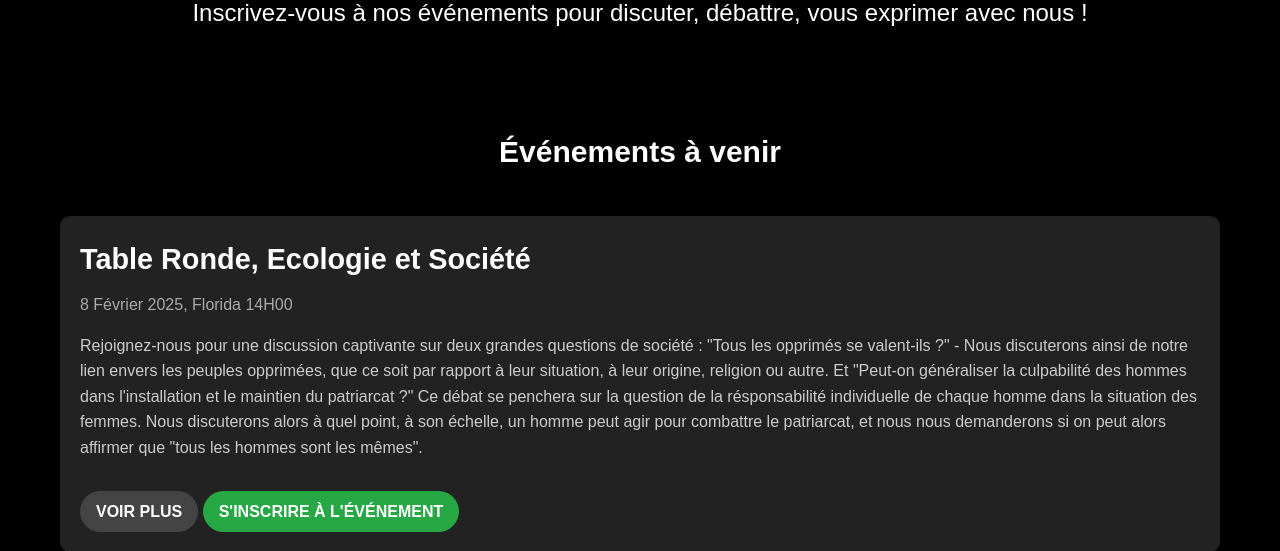
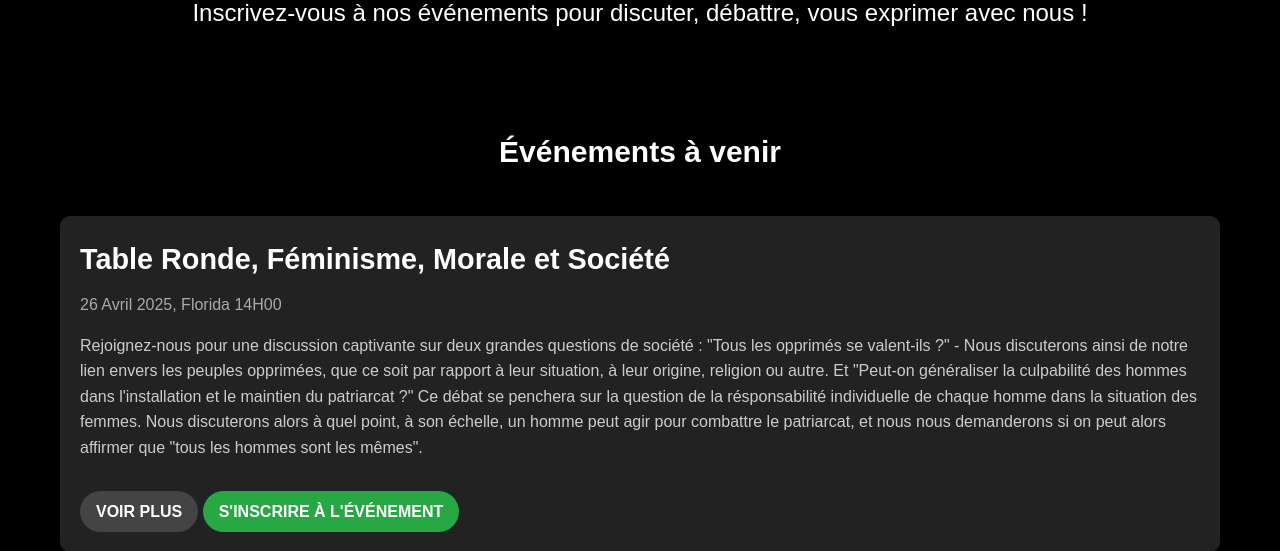
Before and after one commit to Badis213/OGMA, a Flask app: page /evenements in a window 1280 px wide. Shown: the part 232-783 px from the top of the page. Run offline with Flask 3, Linux system fonts and the light colour scheme.

```diff
--- a/templates/evenements.html
+++ b/templates/evenements.html
@@ -57,8 +57,8 @@
         <div class="event-container">
             <!-- Exemple d'événement -->
             <div class="event">
-                <h3>Table Ronde, Ecologie et Société</h3>
-                <p class="event-date">8 Février 2025, Florida 14H00</p>
+                <h3>Table Ronde, Féminisme, Morale et Société</h3>
+                <p class="event-date">26 Avril 2025, Florida 14H00</p>
                 <p class="event-description">
                     Rejoignez-nous pour une discussion captivante sur deux grandes questions de société : "Tous les opprimés se valent-ils ?" - Nous discuterons ainsi de notre lien envers les peuples opprimées, que ce soit par rapport à leur situation, à leur origine, religion ou autre. Et "Peut-on généraliser la culpabilité des hommes dans l'installation et le maintien du patriarcat ?" Ce débat se penchera sur la question de la résponsabilité individuelle de chaque homme dans la situation des femmes. Nous discuterons alors à quel point, à son échelle, un homme peut agir pour combattre le patriarcat, et nous nous demanderons si on peut alors affirmer que "tous les hommes sont les mêmes".</p>
                 <a href="#" class="btn-event" data-title="Table Ronde, Morale et Société"
```
